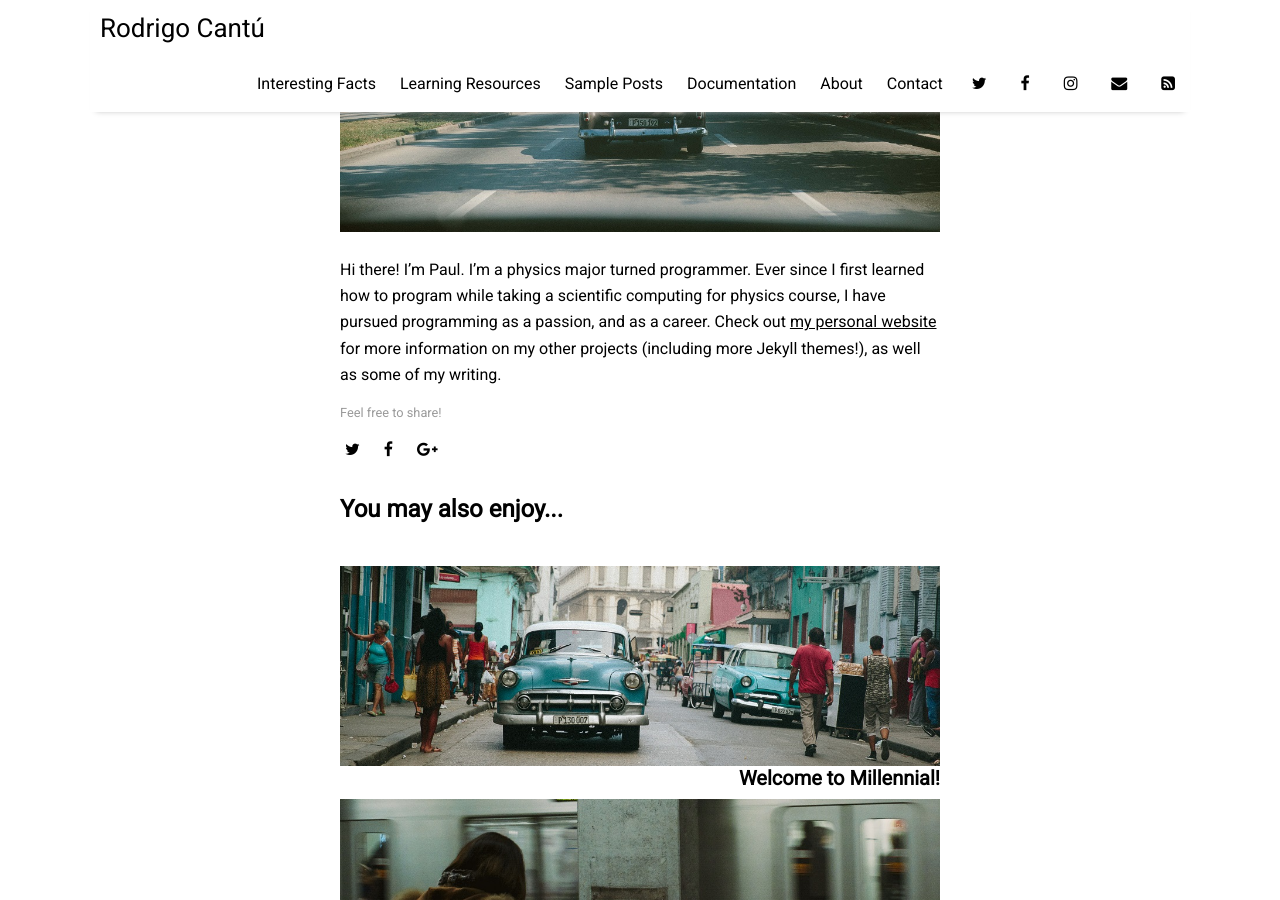
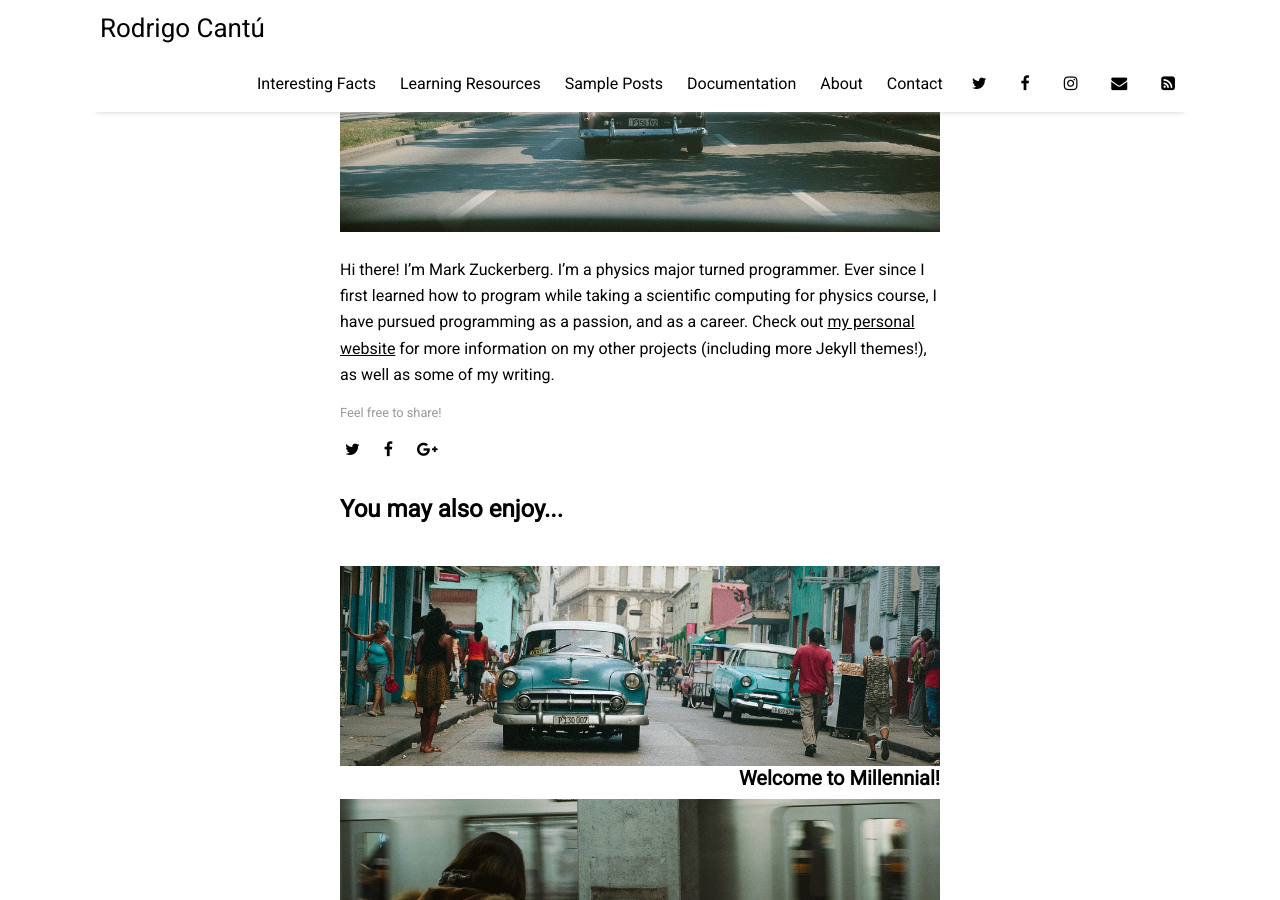
Before and after one commit to rod-can/rodrigo-cantu, a Jekyll site: the page built from _posts/2016-04-04-about-the-author.md, in a window 1280 px wide and 900 px high, scrolled down 330 px. Built offline with Jekyll 4.4.1, drawn with Linux system fonts in a browser that asks for light colours; nearby versions of some CDN libraries.

Commit message:
Update 2016-04-04-about-the-author.md

```diff
--- a/_posts/2016-04-04-about-the-author.md
+++ b/_posts/2016-04-04-about-the-author.md
@@ -7,4 +7,4 @@ tags: [sample]
 image: cuba-4.jpg
 ---
 
-Hi there! I'm Paul. I’m a physics major turned programmer. Ever since I first learned how to program while taking a scientific computing for physics course, I have pursued programming as a passion, and as a career. Check out [my personal website](https://www.lenpaul.com/) for more information on my other projects (including more Jekyll themes!), as well as some of my writing.
+Hi there! I'm Mark Zuckerberg. I’m a physics major turned programmer. Ever since I first learned how to program while taking a scientific computing for physics course, I have pursued programming as a passion, and as a career. Check out [my personal website](https://www.lenpaul.com/) for more information on my other projects (including more Jekyll themes!), as well as some of my writing.
```
